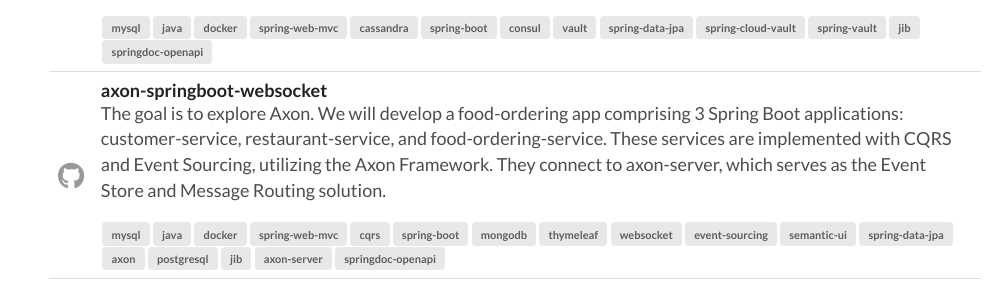
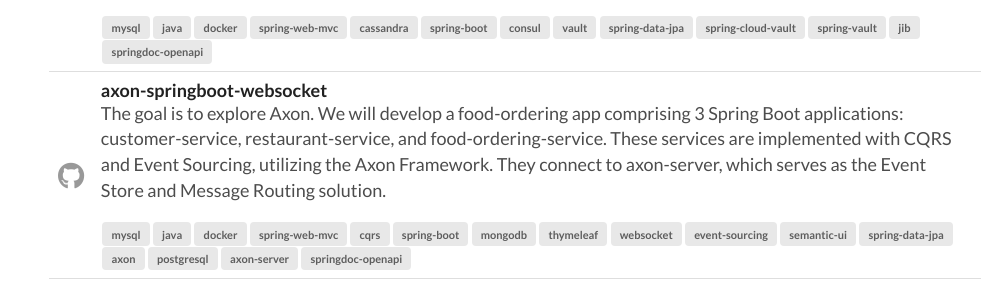
Before and after one commit to ivangfr/ivangfr.github.io, a plain HTML site: page index.html in a window 1280 px wide. Shown: the part 3247-3531 px from the top of the page, without its empty margins (285-1280 px from the left). Drawn offline with nearby package versions, Linux system fonts and the light colour scheme.

Commit message:
Add new Medium articles and some adjustments

```diff
--- a/app.js
+++ b/app.js
@@ -155,7 +155,7 @@
         name: "spring-cloud-stream-event-sourcing-testcontainers",
         url: "https://github.com/ivangfr/spring-cloud-stream-event-sourcing-testcontainers",
         description: "Goal: create a Spring Boot application that handles users using Event Sourcing. So, whenever a user is created, updated, or deleted, an event informing this change is sent to Kafka. Also, we will implement another application that listens to those events and saves them in Cassandra. Finally, we will use Testcontainers for end-to-end testing.",
-        tags: ["mysql", "java", "docker", "json", "spring-web-mvc", "kafka", "cassandra", "spring-boot", "avro", "schema-registry", "spring-data-jpa", "testcontainers", "spring-cloud-stream", "spring-data-cassandra", "jib", "springdoc-openapi"],
+        tags: ["mysql", "java", "docker", "json", "spring-web-mvc", "kafka", "cassandra", "spring-boot", "avro", "schema-registry", "spring-data-jpa", "testcontainers", "spring-cloud-stream", "spring-data-cassandra", "springdoc-openapi"],
         source: "github"
     },
     {
@@ -197,7 +197,7 @@
         name: "axon-springboot-websocket",
         url: "https://github.com/ivangfr/axon-springboot-websocket",
         description: "The goal is to explore Axon. We will develop a food-ordering app comprising 3 Spring Boot applications: customer-service, restaurant-service, and food-ordering-service. These services are implemented with CQRS and Event Sourcing, utilizing the Axon Framework. They connect to axon-server, which serves as the Event Store and Message Routing solution.",
-        tags: ["mysql", "java", "docker", "spring-web-mvc", "cqrs", "spring-boot", "mongodb", "thymeleaf", "websocket", "event-sourcing", "semantic-ui", "spring-data-jpa", "axon", "postgresql", "jib", "axon-server", "springdoc-openapi"],
+        tags: ["mysql", "java", "docker", "spring-web-mvc", "cqrs", "spring-boot", "mongodb", "thymeleaf", "websocket", "event-sourcing", "semantic-ui", "spring-data-jpa", "axon", "postgresql", "axon-server", "springdoc-openapi"],
         source: "github"
     },
     {
@@ -266,7 +266,7 @@
     {
         name: "springboot-jpa-studies",
         url: "https://github.com/ivangfr/springboot-jpa-studies",
-        description: "The goal of this project is to study JPA Batch Processing (i.e, insert / update / delete a set of records in a single command) and JPA Locking.",
+        description: "The goal of this project is to study JPA Batch Processing (i.e., inserting, updating, or deleting a set of records in a single command) and JPA Locking.",
         tags: ["mysql", "java", "docker", "spring-web-mvc", "spring-boot", "postgresql", "spring-data-jpa", "testcontainers", "springdoc-openapi", "database-batch", "database-locking"],
         source: "github"
     },
@@ -288,7 +288,7 @@
         name: "springboot-elasticsearch-thymeleaf",
         url: "https://github.com/ivangfr/springboot-elasticsearch-thymeleaf",
         description: "The goal of this project is to implement an application called product-app. It consists of two Spring Boot services: product-api (backend) and product-ui (frontend). Data will be stored in Elasticsearch",
-        tags: ["java", "elasticsearch", "spring-web-mvc", "spring-boot", "thymeleaf", "spring-data-elasticsearch", "http-interface", "jib", "springdoc-openapi"],
+        tags: ["java", "elasticsearch", "spring-web-mvc", "spring-boot", "thymeleaf", "spring-data-elasticsearch", "http-interface", "springdoc-openapi"],
         source: "github"
     },
     {
@@ -1254,14 +1254,14 @@
         name: "Spring Boot apps to trigger and consume DynamoDB News table updates using AWS Lambda, SNS and SQS",
         url: "https://itnext.io/spring-boot-apps-to-trigger-and-consume-dynamodb-news-table-updates-using-aws-lambda-sns-and-sqs-957570cf9a3a",
         description: "Spring Boot + AWS + DynamoDB + Lambda + SNS + SQS + LocalStack",
-        tags: ["java", "docker", "aws", "spring-web-mvc", "spring-boot", "thymeleaf", "aws-lambda", "websocket", "aws-sqs", "aws-sns", "aws-dynamodb", "localstack", "springdoc-openapi", "spring-cloud-function-adapter-aws", "jib", "semantic-ui", "spring-cloud-aws"],
+        tags: ["java", "docker", "aws", "spring-web-mvc", "spring-boot", "thymeleaf", "aws-lambda", "websocket", "aws-sqs", "aws-sns", "aws-dynamodb", "localstack", "springdoc-openapi", "spring-cloud-function-adapter-aws", "semantic-ui", "spring-cloud-aws"],
         source: "medium"
     },
     {
         name: "Spring Boot Apps for Movie Indexing/Search with AWS OpenSearch, S3 and Secrets Manager",
         url: "https://itnext.io/spring-boot-apps-for-movie-indexing-search-with-aws-opensearch-s3-and-secrets-manager-a95ad0697e51",
         description: "Spring Boot + AWS + OpenSearch + S3 + Secrets Manager + LocalStack",
-        tags: ["java", "docker", "aws", "spring-web-mvc", "spring-boot", "thymeleaf", "aws-s3", "omdb-api", "localstack", "aws-secrets-manager", "jib", "springdoc-openapi", "aws-opensearch", "semantic-ui", "spring-cloud-aws"],
+        tags: ["java", "docker", "aws", "spring-web-mvc", "spring-boot", "thymeleaf", "aws-s3", "omdb-api", "localstack", "aws-secrets-manager", "springdoc-openapi", "aws-opensearch", "semantic-ui", "spring-cloud-aws"],
         source: "medium"
     },
     {
@@ -1345,7 +1345,7 @@
         name: "Nginx Load Balancing Requests to a Keycloak Cluster and a Spring Boot App that uses Keycloak as IAM",
         url: "https://itnext.io/nginx-load-balancing-requests-to-a-keycloak-cluster-and-a-spring-boot-app-that-uses-keycloak-as-iam-8e9e8280587d",
         description: "Configuring Keycloak and Simple Service app with two instances each and adding Nginx in front of them as a reverse proxy and load balancer",
-        tags: ["java", "docker", "nginx", "spring-web-mvc", "spring-boot", "keycloak", "postgresql", "spring-security", "oauth2-resource-server", "jib", "load-balancer"],
+        tags: ["java", "docker", "nginx", "spring-web-mvc", "spring-boot", "keycloak", "postgresql", "spring-security", "oauth2-resource-server", "load-balancer"],
         source: "medium"
     },
     {
@@ -1454,7 +1454,7 @@
         source: "medium"
     },
     {
-        name: "Choosing the Best Embedded Web Server for your Spring Boot App: Tomcat vs. Jetty vs. Undertow",
+        name: "What is the Best Embedded Web Server for Spring Boot version 3.3.2: Tomcat vs. Jetty vs. Undertow",
         url: "https://itnext.io/choosing-the-best-embedded-web-server-for-your-spring-boot-app-tomcat-vs-jetty-vs-undertow-0086427d124e",
         description: "A Comparative Analysis of Tomcat, Jetty, and Undertow for Spring Boot apps using Spring Web",
         tags: ["java", "docker", "spring-web-mvc", "spring-boot", "tomcat", "jetty", "undertow"],
@@ -1529,5 +1529,68 @@
         description: "Step-by-step guide on securing Movie API application using Keycloak for Identity and Access Management",
         tags: ["java", "spring-boot", "keycloak", "docker"],
         source: "medium"
+    },
+    {
+        name: "Implementing a Quarkus Reactive REST API using MongoDB as Database",
+        url: "https://itnext.io/implementing-a-quarkus-reactive-rest-api-using-mongodb-as-database-ca76d8ef5f07",
+        description: "Step-by-step guide on how to implement the Book Reactive API, a Quarkus application that uses MongoDB as database",
+        tags: ["java", "quarkus", "mongodb", "docker"],
+        source: "medium"
+    },
+    {
+        name: "Implementing a Micronaut Reactive REST API using MongoDB as Database",
+        url: "https://itnext.io/implementing-a-micronaut-reactive-rest-api-using-mongodb-as-database-c819e5d196f1",
+        description: "Step-by-step guide on how to implement the Book Reactive API, a Micronaut application that uses MongoDB as database",
+        tags: ["java", "micronaut", "mongodb", "docker"],
+        source: "medium"
+    },
+    {
+        name: "Battle: Quarkus 3.15.1 vs. Micronaut 4.6.3 vs. Spring Boot 3.3.4",
+        url: "https://itnext.io/battle-quarkus-3-15-1-vs-micronaut-4-6-3-vs-spring-boot-3-3-4-9ae4a7cefac6",
+        description: "Benchmarking Java Microservice Frameworks: Building JVM and Native Docker Images and Measuring the Performance of Docker Containers",
+        tags: ["java", "spring-boot", "quarkus", "micronaut", "docker", "mysql", "elasticsearch", "kafka", "jvm", "native", "graalvm", "cadvisor", "webflux", "jib"],
+        source: "medium"
+    },
+    {
+        name: "Configuring Istio Authorization Policy in Kubernetes Namespaces",
+        url: "https://itnext.io/configuring-istio-authorization-policy-in-kubernetes-namespaces-aec9a630b063",
+        description: "Deploying a Quarkus API and Managing Cross-Namespace Access in Kubernetes",
+        tags: ["kubernetes", "minikube", "kubectl", "istio"],
+        source: "medium"
+    },
+    {
+        name: "Spring Boot 3.3.4 Benchmark: Web, Reactive, CDS, AOT, Virtual Threads, JVM, and Native",
+        url: "https://itnext.io/spring-boot-3-3-4-benchmark-web-reactive-cds-aot-virtual-threads-jvm-and-native-5a3ab117054c",
+        description: "An In-depth Analysis of Performance and Efficiency Using Spring Boot 3.3.4 Dockerized with Various Configurations",
+        tags: ["java", "docker", "spring-web-mvc", "spring-boot", "native", "jvm", "cds", "aot", "graalvm", "spring-webflux", "virtual-threads"],
+        source: "medium"
+    },
+    {
+        name: "Performance Benchmark: Spring Boot 3.3.4 vs. Quarkus 3.15.1 vs. Micronaut 4.6.3",
+        url: "https://itnext.io/performance-benchmark-spring-boot-3-3-4-vs-quarkus-3-15-1-vs-micronaut-4-6-3-9691c4cfcb2a",
+        description: "An In-Depth Analysis of Performance and Efficiency in Web, Reactive, JVM, and Native Applications using Spring Boot, Quarkus, and Micronaut",
+        tags: ["java", "spring-boot", "quarkus", "micronaut", "docker", "graalvm", "jvm", "native", "web", "webflux"],
+        source: "medium"
+    },
+    {
+        name: "Spring Boot App with Username/Password Authentication and One-Time Token Login",
+        url: "https://itnext.io/spring-boot-app-with-username-password-authentication-and-one-time-token-login-fe3da92f0cb0",
+        description: "Introducing Movies App, which allows users to log in using their username/password and the new Spring Security feature, One-Time Token",
+        tags: ["java", "docker", "spring-boot", "thymeleaf", "postgresql", "spring-security", "spring-data-jpa", "spring-web-mvc", "java-mail-sender", "mailpit", "one-time-token"],
+        source: "medium"
+    },
+    {
+        name: "Setting Up Keycloak to Use HTTPS",
+        url: "https://itnext.io/setting-up-keycloak-to-use-https-f8c473a906c1",
+        description: "A Step-by-Step Guide to Configuring HTTPS (using PEM files) for a Keycloak Docker Container Running Locally",
+        tags: ["keycloak", "https", "tls", "certificate"],
+        source: "medium"
+    },
+    {
+        name: "Spring Boot App with LDAP Authentication and One-Time Token Login",
+        url: "https://itnext.io/spring-boot-app-with-ldap-authentication-and-one-time-token-login-085bb547d877",
+        description: "Introducing Movies App, which allows users to log in using their LDAP credentials and the new Spring Security feature, One-Time Token",
+        tags: ["java", "docker", "ldap", "spring-boot", "thymeleaf", "openldap", "postgresql", "spring-security", "spring-data-jpa", "spring-web-mvc", "java-mail-sender", "mailpit", "one-time-token"],
+        source: "medium"
     }
 ]
--- a/index.html
+++ b/index.html
@@ -38,7 +38,7 @@
                     <a class="ui circular linkedin icon huge button" href="https://www.linkedin.com/in/ivanfranchin/">
                         <i class="linkedin icon"></i>
                     </a>
-                    <a class="ui circular twitter icon huge button" href="https://twitter.com/ivangfr">
+                    <a class="ui circular twitter icon huge button" href="https://x.com/ivangfr">
                         <i class="twitter icon"></i>
                     </a>
                     <a class="ui circular black icon huge button" href="https://medium.com/@ivangfr">
```
